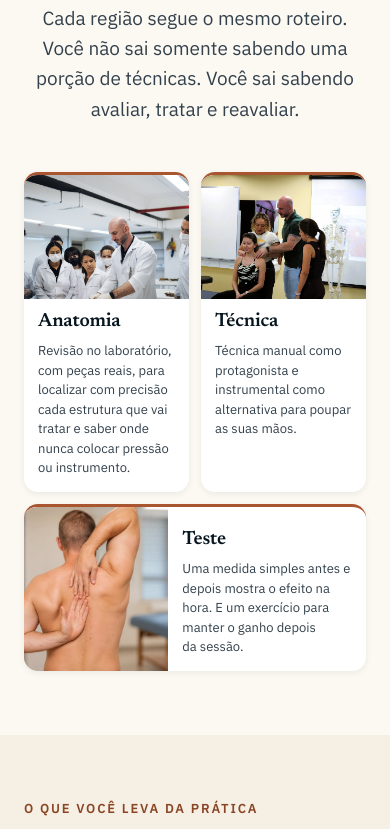
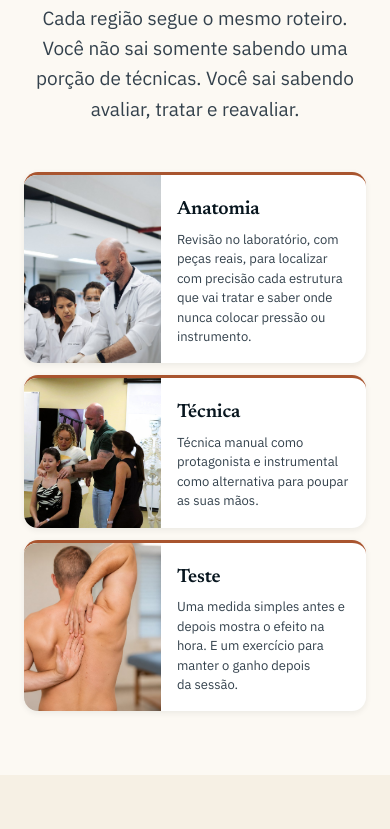
Before and after one commit to marcelofurlanfisio/curso_liberacao_miofascial, a plain HTML site: page index.html in a window 390 px wide. Shown: the part 2094-2923 px from the top of the page. Drawn offline with Linux system fonts and the light colour scheme; no server answers.

Commit message:
Celular: cartões do método e das regiões um embaixo do outro, com foto ao lado
Co-Authored-By: Claude Opus 5.5 <noreply@anthropic.com>
Claude-Session: https://claude.ai/code/session_01VpYV5u8QdYCEjvzDgcf7MR

```diff
--- a/index.html
+++ b/index.html
@@ -481,17 +481,14 @@ dialog{border:0;padding:0;color:var(--c-ink-700)}
   .truth-grid .truth-quote{grid-area:quote;margin-top:var(--sp-7)}
 }
 @media (max-width:899px){
-  /* Método, dois cartões lado a lado e o terceiro na largura toda */
-  .steps{grid-template-columns:1fr 1fr;gap:var(--sp-3)}
-  .step{--pad:14px;padding:0 var(--pad) var(--pad)}
-  .step.has-photo .foto{margin:0 calc(-1*var(--pad)) var(--sp-3)}
-  .step h3{font-size:19px}
-  .step p{font-size:13px;line-height:1.5;margin-top:var(--sp-2)}
-  .step .foto .ph i,.step .foto .ph small{display:none}
-  .steps .step:nth-child(3){grid-column:1 / -1;display:grid;grid-template-columns:44% 1fr;column-gap:var(--pad);align-items:center;padding:0 var(--pad) 0 0}
-  .steps .step:nth-child(3) .foto{grid-row:1 / span 2;margin:0;height:100%;aspect-ratio:auto;min-height:150px}
-  .steps .step:nth-child(3) h3{align-self:end;padding-top:var(--pad)}
-  .steps .step:nth-child(3) p{align-self:start;padding-bottom:var(--pad)}
+  /* Método, cartões um embaixo do outro, com a foto ao lado do texto */
+  .steps{grid-template-columns:1fr;gap:var(--sp-3)}
+  .step{--pad:16px}
+  .steps .step{display:grid;grid-template-columns:42% 1fr;column-gap:var(--pad);align-items:center;padding:0 var(--pad) 0 0}
+  .steps .step .foto{grid-row:1 / span 2;margin:0;height:100%;aspect-ratio:auto;min-height:150px;border-radius:0}
+  .steps .step .foto .ph i,.steps .step .foto .ph small{display:none}
+  .steps .step h3{font-size:19px;align-self:end;padding-top:var(--pad)}
+  .steps .step p{font-size:13px;line-height:1.5;margin-top:var(--sp-2);align-self:start;padding-bottom:var(--pad)}
 
   /* Professor, foto ao lado do nome */
   #professor .prof{grid-template-columns:1fr 38%;column-gap:var(--sp-5);row-gap:0;
@@ -506,6 +503,17 @@ dialog{border:0;padding:0;color:var(--c-ink-700)}
   #professor .prof .stats{grid-area:stats;gap:var(--sp-9)}
   #professor .prof > .foto{grid-area:photo;align-self:start;margin-top:var(--sp-3)}
   #professor .prof > .foto .ph i,#professor .prof > .foto .ph small{display:none}
+}
+
+@media (max-width:699px){
+  /* Regiões, cartões um embaixo do outro, com a foto ao lado do texto */
+  .mods.four{gap:var(--sp-3)}
+  .mods.four .mod{display:grid;grid-template-columns:42% 1fr;align-items:center}
+  .mods.four .mod .foto{height:100%;aspect-ratio:auto;min-height:150px}
+  .mods.four .mod .foto .ph i,.mods.four .mod .foto .ph small{display:none}
+  .mods.four .mod-body{padding:var(--sp-4);gap:var(--sp-2)}
+  .mods.four .mod-body h3{font-size:19px}
+  .mods.four .mod-body p{font-size:13px;line-height:1.5}
 }
 </style>
 </head>
```
